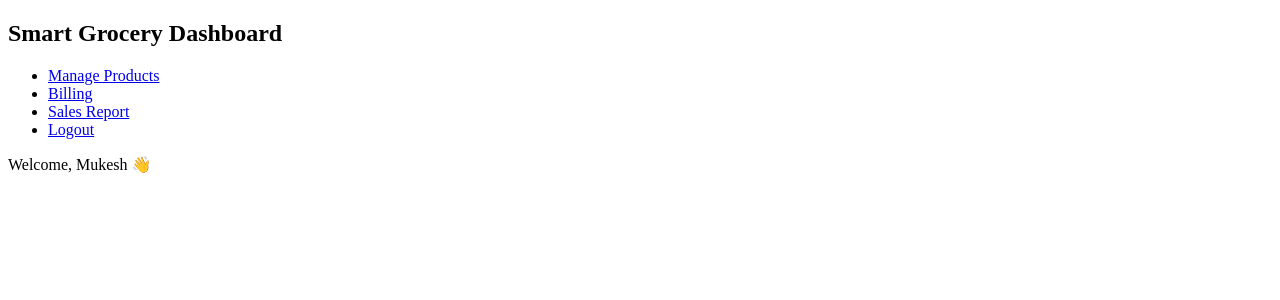
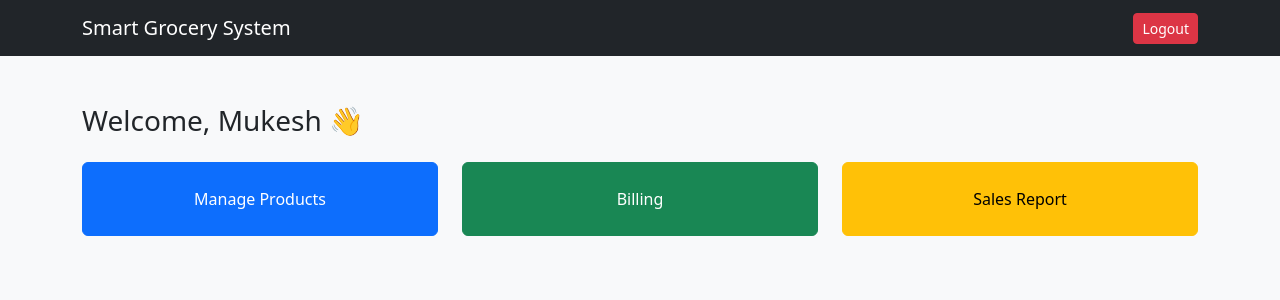
Before and after one commit to Mukesh2731/smart-grocery-system, a Flask app: page /dashboard in a window 1280 px wide. Shown: the top 300 px of the page. Run offline with Flask 3, Linux system fonts and the light colour scheme.

Commit message:
Update dashboard.html

```diff
--- a/templates/dashboard.html
+++ b/templates/dashboard.html
@@ -2,17 +2,32 @@
 <html>
 <head>
     <title>Dashboard</title>
+    <link href="https://cdn.jsdelivr.net/npm/bootstrap@5.3.2/dist/css/bootstrap.min.css" rel="stylesheet">
 </head>
-<body>
-    <h2>Smart Grocery Dashboard</h2>
+<body class="bg-light">
 
-    <ul>
-        <li><a href="/products">Manage Products</a></li>
-        <li><a href="/billing">Billing</a></li>
-        <li><a href="/report">Sales Report</a></li>
-        <li><a href="/">Logout</a></li>
-    </ul>
+<nav class="navbar navbar-dark bg-dark">
+    <div class="container">
+        <span class="navbar-brand">Smart Grocery System</span>
+        <a href="/" class="btn btn-danger btn-sm">Logout</a>
+    </div>
+</nav>
 
-    <p>Welcome, Mukesh 👋</p>
+<div class="container mt-5">
+    <h3 class="mb-4">Welcome, Mukesh 👋</h3>
+
+    <div class="row g-4">
+        <div class="col-md-4">
+            <a href="/products" class="btn btn-primary w-100 p-4">Manage Products</a>
+        </div>
+        <div class="col-md-4">
+            <a href="/billing" class="btn btn-success w-100 p-4">Billing</a>
+        </div>
+        <div class="col-md-4">
+            <a href="/report" class="btn btn-warning w-100 p-4">Sales Report</a>
+        </div>
+    </div>
+</div>
+
 </body>
 </html>
```
